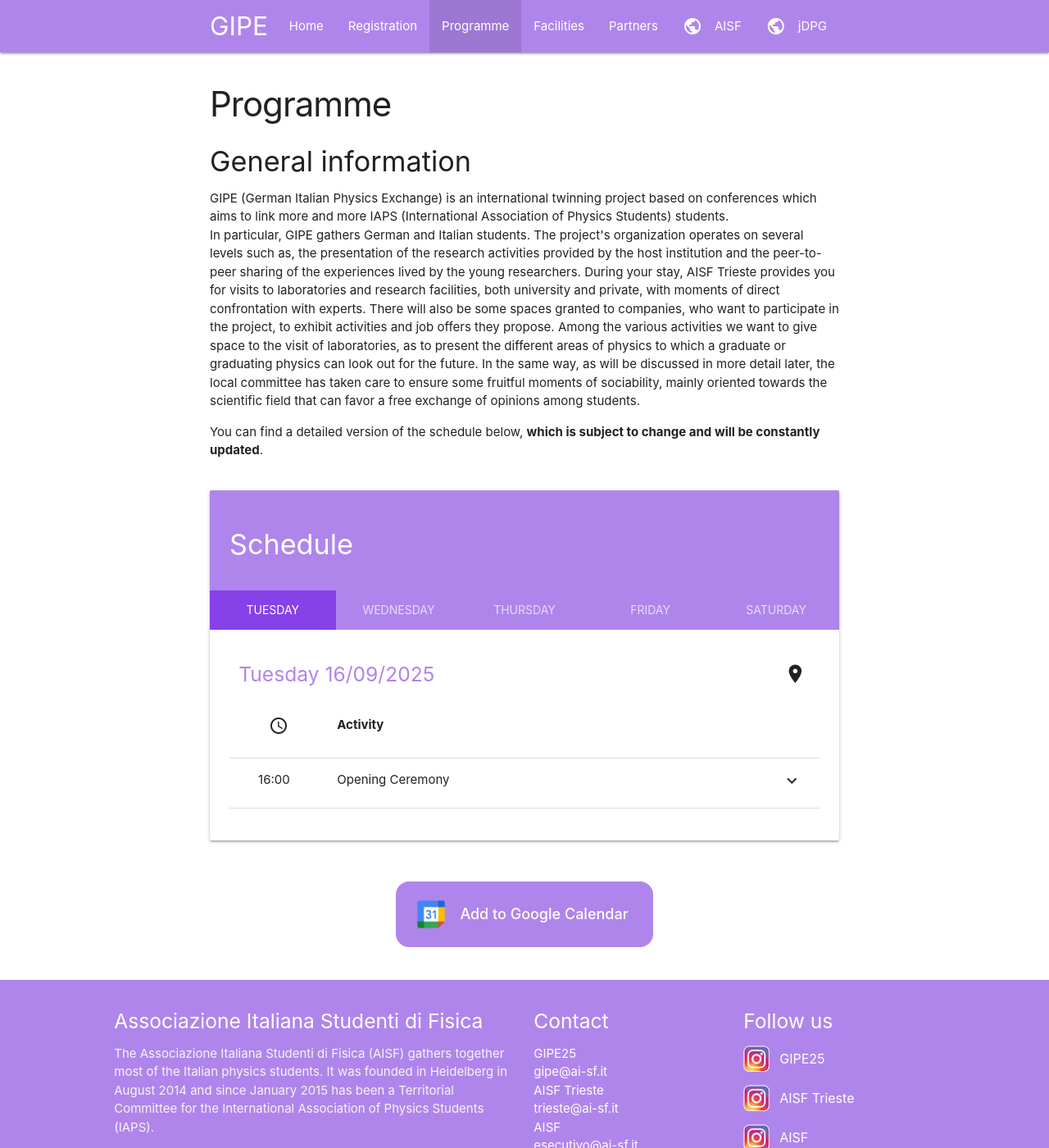
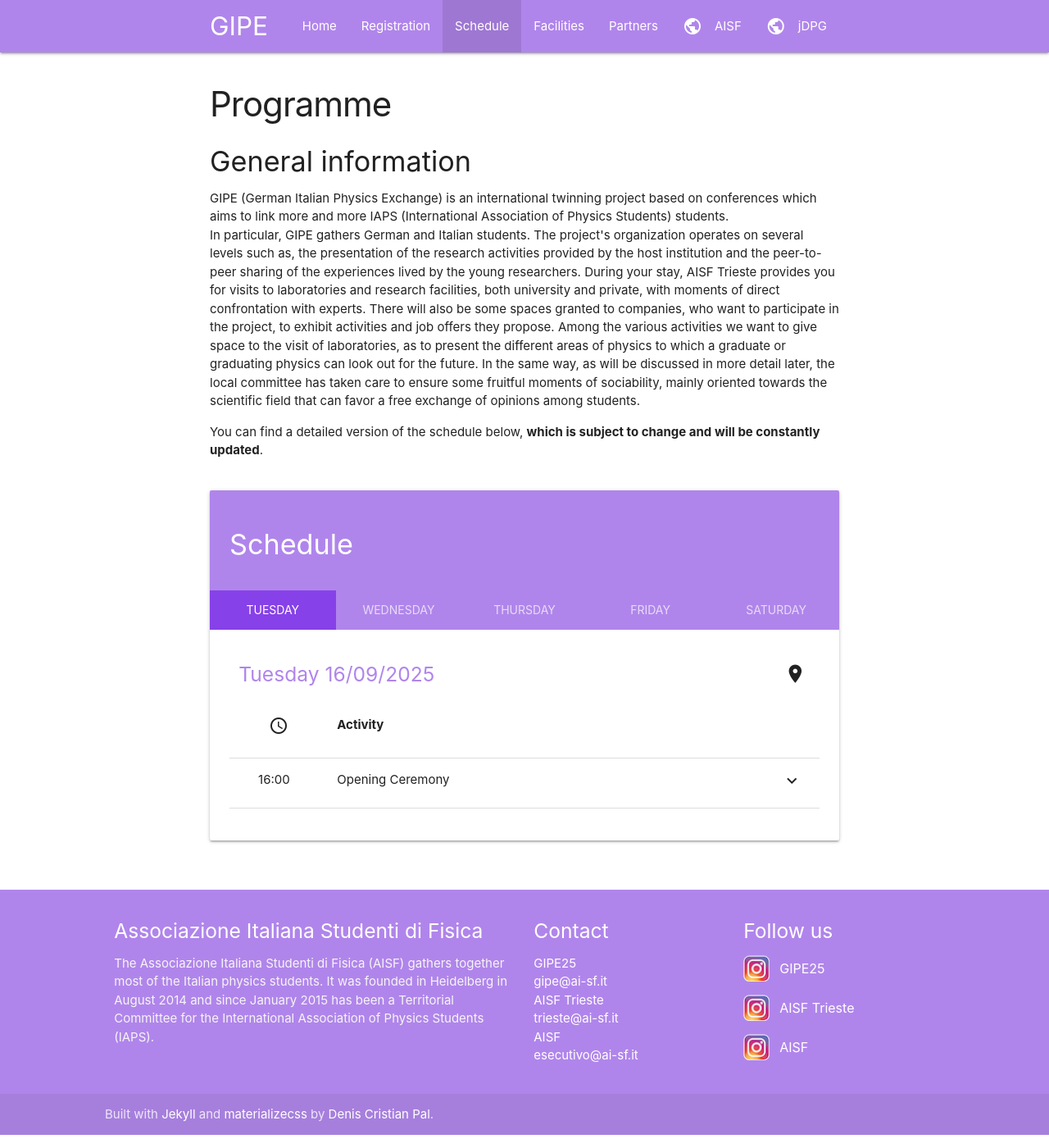
Before and after one commit to ai-sf/gipe, a Jekyll site: the page built from programme.html, in a window 1280 px wide and 1400 px high. Shown: the whole window at 82% size. Built offline with Jekyll 4.4.1, drawn with Linux system fonts in a browser that asks for light colours; nearby versions of some CDN libraries.

Commit message:
little updates

```diff
--- a/_data/home.yml
+++ b/_data/home.yml
@@ -13,11 +13,11 @@ when: 'From Tuesday 16th September to Saturday 20th September 2025'
 where: 'In some of the most advanced research facilties into the city of Trieste'
 
 slideshow1:
-  - img: img/landscapes/trieste1_v2.jpg
+  - img: img/landscapes/trieste3.webp
     alt: Trieste1
   - img: img/landscapes/trieste2.png
     alt: Trieste2
-  - img: img/landscapes/trieste3.webp
+  - img: img/landscapes/trieste1_v2.jpg
     alt: Trieste3
 
 paragraph1: 'The German Italian Physics Exchange 2025 is organised by AISF Trieste (Local Committee of the Italian Association of Physics Students) as part of a cultural and scientific exchange with the jDPG (young German Physical Society). The event will bring 50 students to visit some of the most advanced research facilities in Italy with one key mission: to foster enthusiasm in the minds of young physicists.'
--- a/_data/menu.yml
+++ b/_data/menu.yml
@@ -2,7 +2,7 @@
   url: ''
 - text: 'Registration'
   url: 'registration'
-- text: 'Programme'
+- text: 'Schedule'
   url: 'programme'
 - text: 'Facilities'
   url: 'facilities'
--- a/programme.html
+++ b/programme.html
@@ -186,14 +186,14 @@ title: Programme
     {% include sections.html data=site.data.programme %}
 </div>
 
-<div class="section">
-    <div class="row">
+ <div class="section">
+<!--  <div class="row">
         <div class="col s8 offset-s2">
             <div class="icon-block">
                 <div class="center">
-                    <!-- <a class="chip custom1 white-text" style="font-size: 18px; display: inline-flex; align-items: center; margin:5px 0px; padding: 40px 30px;">
+                     <a class="chip custom1 white-text" style="font-size: 18px; display: inline-flex; align-items: center; margin:5px 0px; padding: 40px 30px;">
                         {{ site.data.programme.button1 }}
-                    </a> -->
+                    </a>
                     <a class="chip custom1 white-text" style="font-size: 18px; display: inline-flex; align-items: center; margin:5px 0px; padding: 40px 30px;" href="">
                     <img src="{{site.url}}/img/icons/google_calendar_logo.png" alt="Google Calendar" style="height: 50px; width: 50px; margin-right: 10px; border-radius: 0;">
                         {{ site.data.programme.button2 }}
@@ -201,6 +201,6 @@ title: Programme
                 </div>
             </div>
         </div>
-    </div>
+     </div> -->
 </div>
 </div>
```
